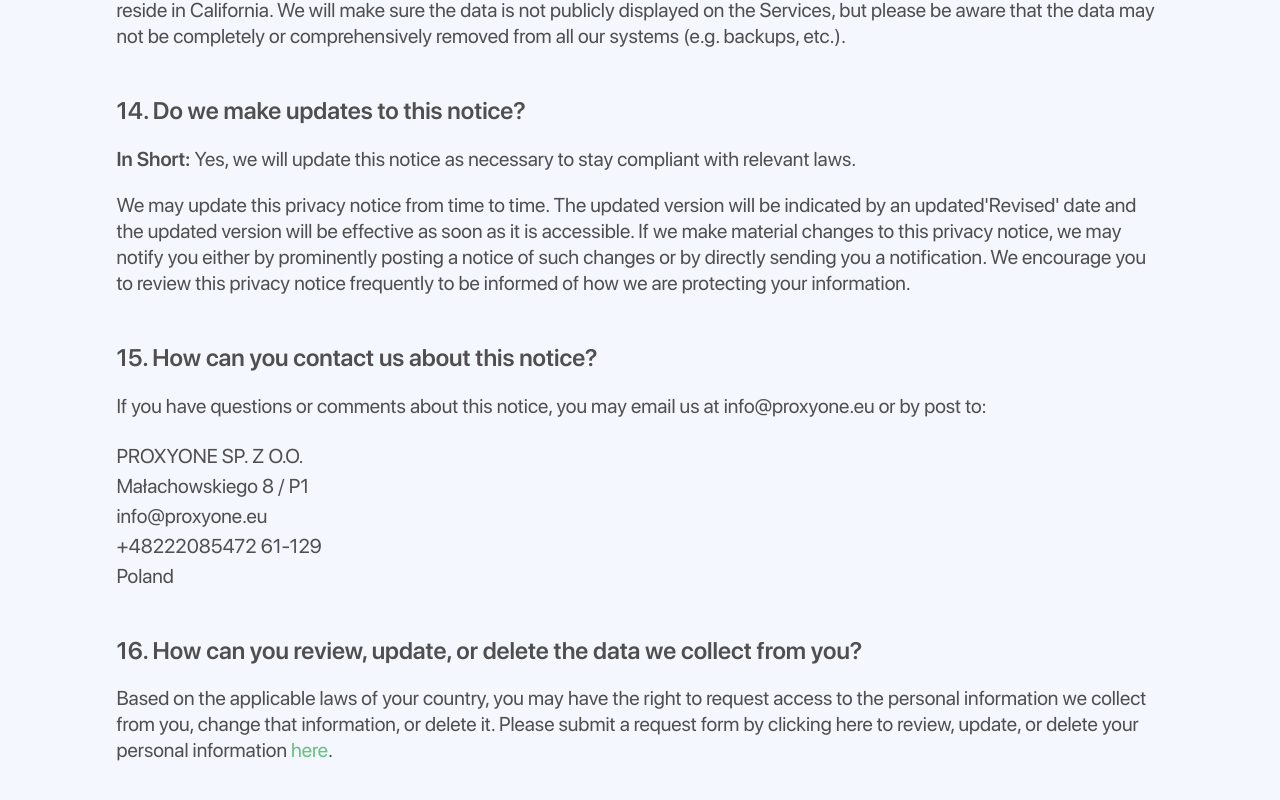
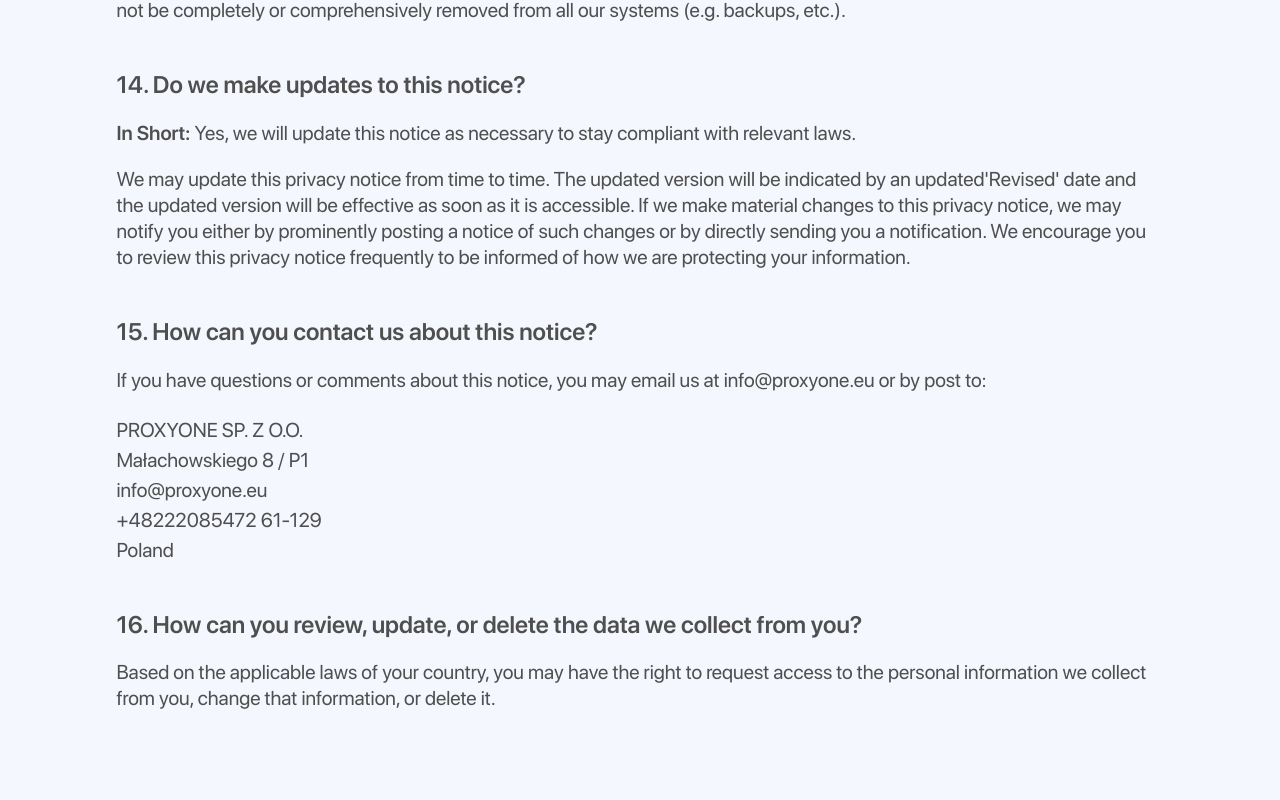
Before and after one commit to Action007/test-07.11.2022-, a React (Create React App) app: page /privacy-policy in a window 1280 px wide. Shown: the part 11126-11926 px from the top of the page. Built offline with nearby package versions, Linux system fonts and the light colour scheme; no server answers.

Commit message:
Fix updates

```diff
--- a/src/components/components/ChecklistItem/ChecklistItem.scss
+++ b/src/components/components/ChecklistItem/ChecklistItem.scss
@@ -44,7 +44,7 @@
     color: $primary;
 
     svg {
-      width: 16px;
+      width: 19px;
       height: 19px;
       margin: -4px 0 0 4px;
 
--- a/src/components/components/PrivacyPolicy/PrivacyPolicy.jsx
+++ b/src/components/components/PrivacyPolicy/PrivacyPolicy.jsx
@@ -718,14 +718,6 @@
                 <Trans
                   i18nKey="privacyPolicyPage.section16.text1"
                   t={translate}
-                  components={[
-                    <a
-                      className="policy__link"
-                      href="https://app.termly.io/notify/d960af72-f0bc-4d01-a206-8af5decee010"
-                      target="_blank"
-                      rel="noreferrer"
-                    />,
-                  ]}
                 />
               </p>
             </div>
```
Also changed, not shown: public/locales/en/translation.json.
